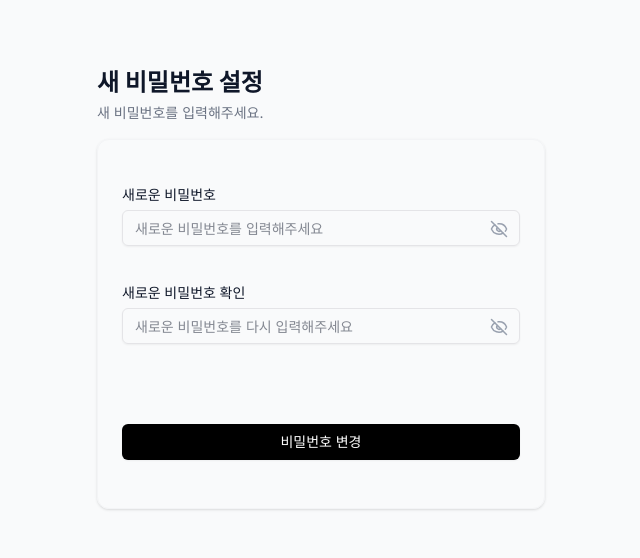
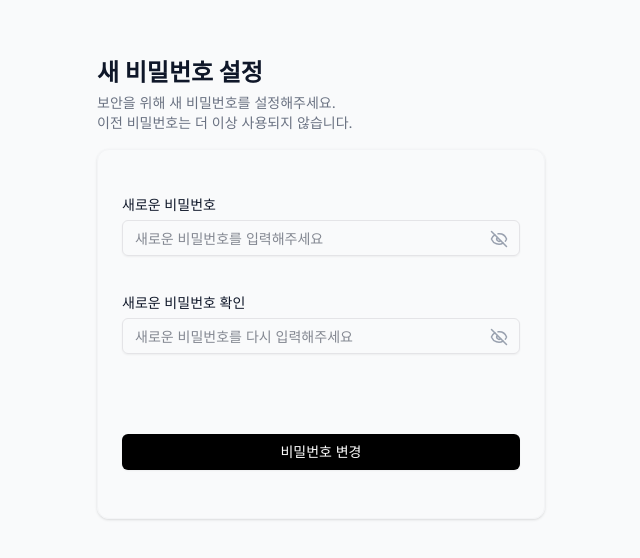
Before and after one commit to sjghub/web-ex-prod, a Next.js app: page /mypage/change-password in a window 1280 px wide. Shown: the part 112-670 px from the top of the page, without its empty margins (319-959 px from the left). Built offline with nearby package versions, Linux system fonts and the light colour scheme.

Commit message:
feat(change-password) [#19] - 비밀번호 변경시 새 비밀번호 설정을 명확히 하기위한 멘트 수정

```diff
--- a/app/mypage/change-password/page.tsx
+++ b/app/mypage/change-password/page.tsx
@@ -20,7 +20,8 @@ export default function ChangePasswordPage() {
       <div className="w-full max-w-md space-y-4">
         <div className="text-left">
             <h1 className="text-2xl font-bold mb-1">새 비밀번호 설정</h1>
-            <p className="text-sm text-gray-500">새 비밀번호를 입력해주세요.</p>
+            <p className="text-sm text-gray-500">보안을 위해 새 비밀번호를 설정해주세요.<br />
+            이전 비밀번호는 더 이상 사용되지 않습니다.</p>
         </div>
 
         <Card className="shadow-sm border-gray-100">
```
